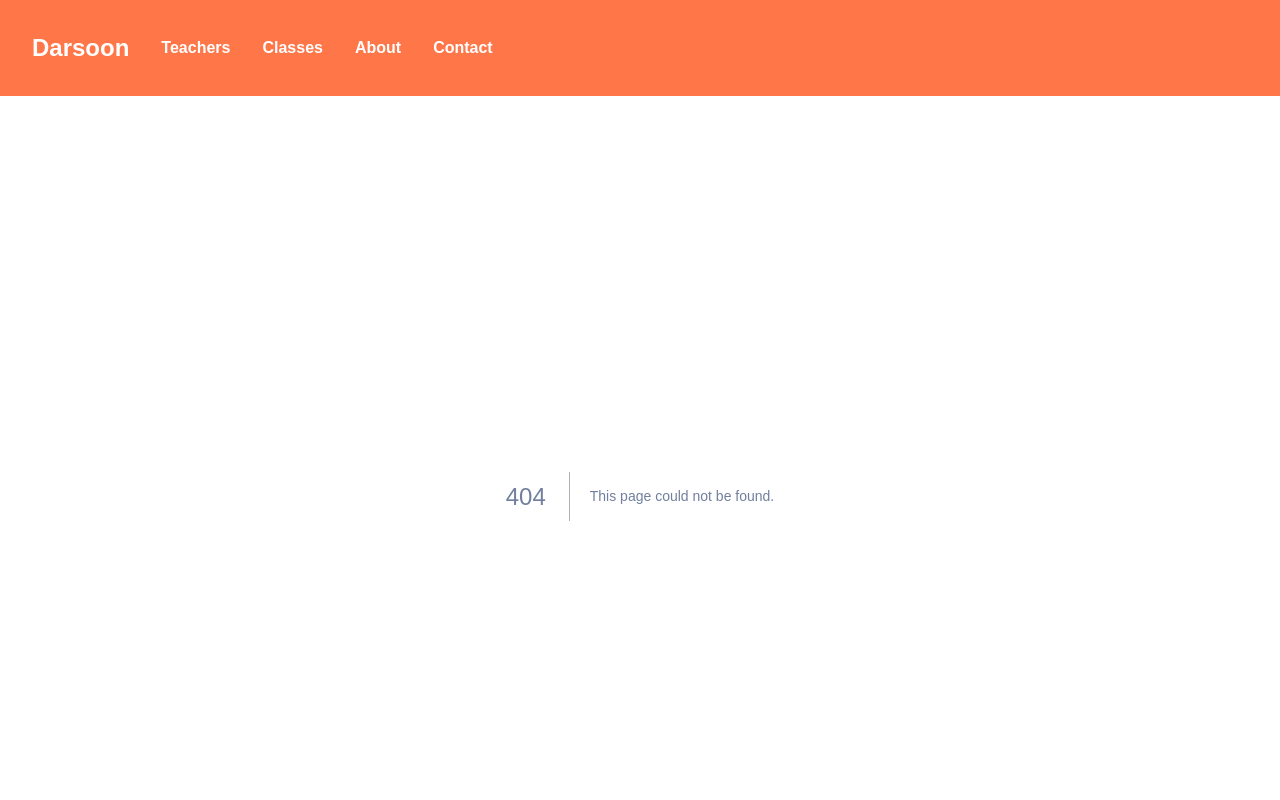
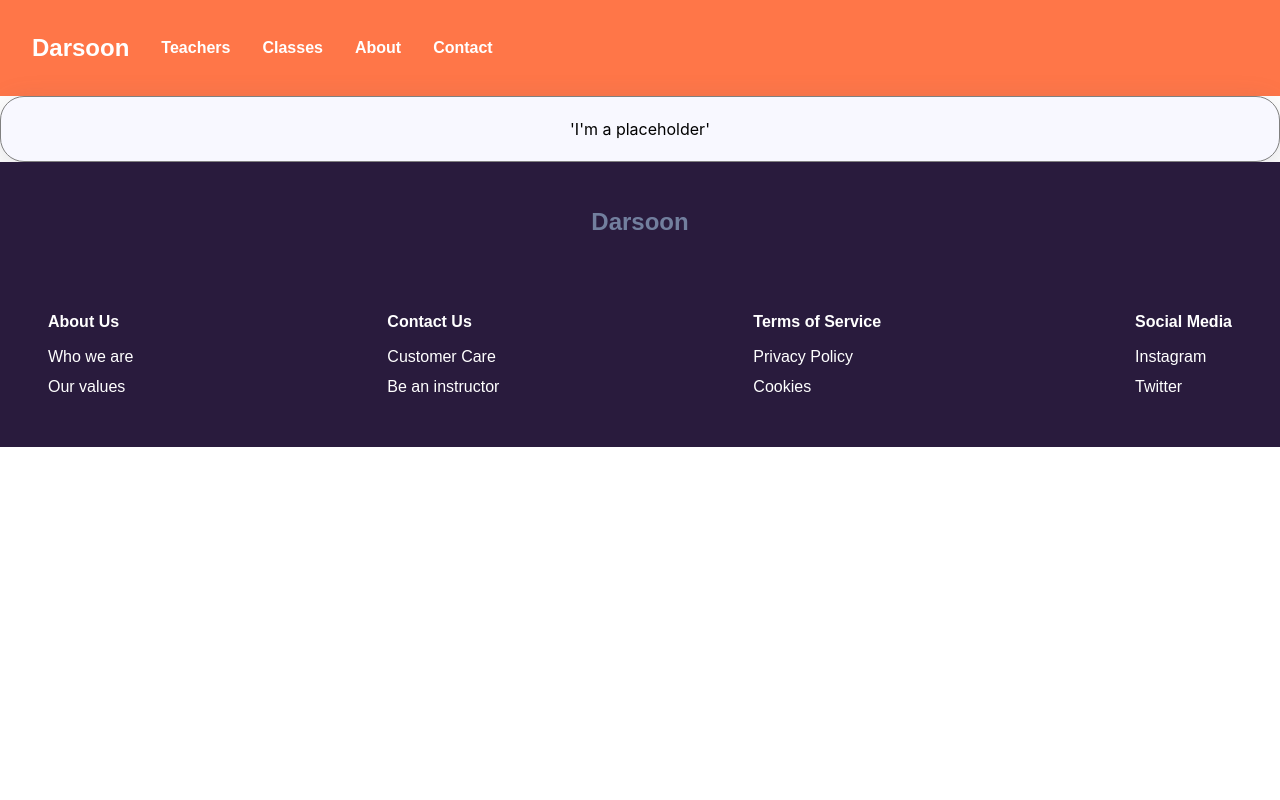
Before and after one commit to darsoonAccount/darsoon-frontend, a Next.js app: page /class/1/Index in a window 1280 px wide. Before the commit this address had no page. Shown: the top 800 px of the page. Built offline with nearby package versions, Linux system fonts and the light colour scheme; no server answers.

Commit message:
add ClassPage component

```diff
--- /dev/null
+++ b/pages/class/[classId]/Index.tsx
@@ -0,0 +1,29 @@
+import { useRouter } from "next/router";
+import { useState } from "react";
+import { useEffect } from "react";
+import styled from "styled-components";
+import fetchAndSet from "../../../utils/fetchAndSet";
+
+export default function ClassPage() {
+  const router = useRouter();
+  const { classId } = router.query;
+
+  const [classData, setClassData] = useState(null);
+
+  useEffect(() => {
+    fetchAndSet(`/api/classes/${classId}`, setClassData);
+  }, []);
+
+  return <Div>'I'm a placeholder'</Div>;
+}
+const Div = styled.div`
+  padding: 1.5rem;
+  border-radius: 1.5rem;
+  background: ghostwhite;
+  border: 1px solid gray;
+  box-shadow: rgba(100, 100, 111, 0.2) 0px 7px 29px 0px;
+  display: flex;
+  flex-direction: column;
+  justify-content: center;
+  align-items: center;
+`;
```
